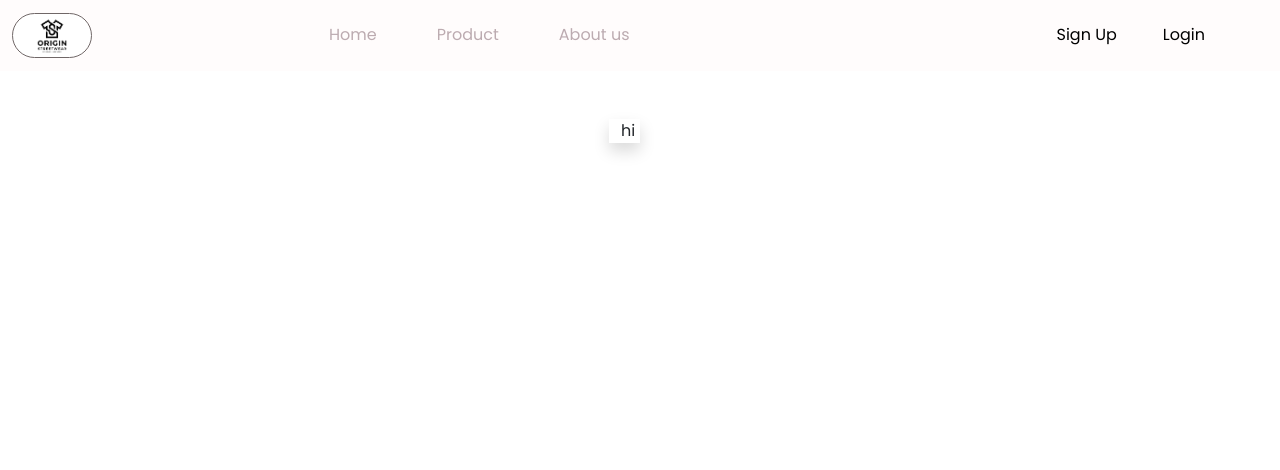
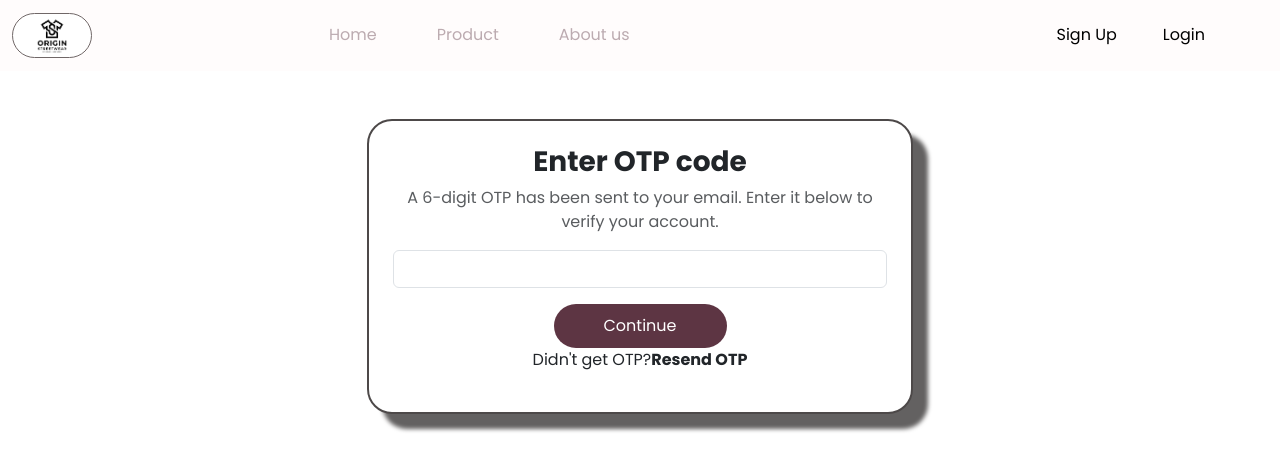
Before and after one commit to PinoyCoder29/shirtify, a Next.js app in the folder client/: page /verify-otp in a window 1280 px wide. Shown: the top 470 px of the page. Built offline with nearby package versions, Linux system fonts and the light colour scheme.

Commit message:
adding verify otp and designing

```diff
--- a/client/app/(auth)/signUp/page.tsx
+++ b/client/app/(auth)/signUp/page.tsx
@@ -41,10 +41,10 @@ export default function SignUp() {
   return (
     <section className={styles.authSection}>
       <div className="container">
-        <div className="row justify-content-center  min-vh-100 py-5">
+        <div className="row justify-content-center min-vh-100 py-5">
           {/* MAIN CARD */}
           <div className="col-lg-8 col-md-10 px-5 px-md-0">
-            <div className={`row shadow ${styles.authCard}`}>
+            <div className={`row ${styles.authCard}`}>
               {/* LEFT SIDE */}
               <div className="col-md-6 d-none d-md-flex flex-column justify-content-center p-4">
                 <div className={styles.leftContent}>
--- a/client/app/(auth)/signUp/style.module.css
+++ b/client/app/(auth)/signUp/style.module.css
@@ -6,6 +6,7 @@
   border-radius: 20px;
   overflow: hidden;
   background: white;
+  box-shadow: 15px 15px 4px rgb(99, 97, 97);
 }
 
 .leftContent {
--- a/client/app/(auth)/verify-otp/page.tsx
+++ b/client/app/(auth)/verify-otp/page.tsx
@@ -1,16 +1,78 @@
+"use client";
+import Button from "@/components/ui/Button/Button";
+import { verifyOtp } from "@/services/auth.service";
+import React, { useState } from "react";
+import { toast } from "react-toastify";
+import styles from "./style.module.css";
 export default function VerifyOtp() {
+  const [otp, setOtp] = useState("");
+  const [loading, setLoading] = useState(false);
+
+  const handleSubmit = async (e: React.FormEvent) => {
+    e.preventDefault();
+    setLoading(true);
+    const email = sessionStorage.getItem("verify_email");
+
+    if (!email) {
+      toast.error("Email not found!");
+      return;
+    }
+    if (otp.length !== 6) {
+      toast.error("OTP must be a 6 digits.");
+      return;
+    }
+    try {
+      const res = await verifyOtp({
+        email,
+        otp,
+      });
+      if (!res) {
+        toast.error(res.message);
+        return;
+      }
+      toast.success(res.message);
+      sessionStorage.removeItem("verify_email");
+    } catch (error) {
+      setLoading(false);
+    }
+  };
+
   return (
-    <section className="p-5">
-      <div className="container-fluid d-flex justify-content-center">
-        <div className="row">
-          <div className="col-md-6">
-            <div className="row shadow">
-              <div className="col-md-6">hi</div>
-              <div className="col-md-6"></div>
+    <>
+      <section className=" d-flex align-items-center justify-content-center p-5">
+        <div className="container">
+          <div className="row justify-content-center">
+            <div className="col-md-6">
+              <div className={` p-4 bg-white text-center ${styles.otpContent}`}>
+                <header>
+                  <h3 className="fw-bold">Enter OTP code</h3>
+
+                  <p className="text-muted">
+                    A 6-digit OTP has been sent to your email. Enter it below to
+                    verify your account.
+                  </p>
+
+                  <form onSubmit={handleSubmit}>
+                    <input
+                      type="text"
+                      maxLength={6}
+                      className="form-control text-center mb-3"
+                      onChange={(e) => setOtp(e.target.value)}
+                    />
+
+                    <Button type="submit" className={styles.otpButton}>
+                      {loading ? "Loading..." : "Continue"}
+                    </Button>
+                    <p>
+                      Didn't get OTP?<span className="fw-bold">Resend OTP</span>
+                    </p>
+                  </form>
+                </header>
+              </div>
             </div>
           </div>
         </div>
-      </div>
-    </section>
+      </section>
+    </>
   );
 }
--- a/client/app/(auth)/verify-otp/style.module.css
+++ b/client/app/(auth)/verify-otp/style.module.css
@@ -0,0 +1,16 @@
+.otpContent {
+  border: 2px solid rgb(77, 73, 73);
+  border-radius: 25px;
+  box-shadow: 15px 15px 4px rgb(99, 97, 97);
+}
+.otpInput {
+  height: 50px;
+  width: 50px;
+  border: 1px solid rgb(199, 190, 190);
+  text-align: center;
+  border-radius: 8px;
+}
+
+.otpButton {
+  padding: 10px 50px;
+}
--- a/client/app/api/auth/register/route.ts
+++ b/client/app/api/auth/register/route.ts
@@ -8,63 +8,57 @@ import { NextResponse } from "next/server";
 export async function POST(req: Request) {
   try {
     const { fullName, email, password } = await req.json();
+
     if (!fullName || !email || !password) {
       return NextResponse.json(
-        {
-          success: false,
-          messsage: "All fields are required!",
-        },
-        {
-          status: 400,
-        },
+        { success: false, message: "All fields are required!" },
+        { status: 400 },
       );
     }
+
+    const cleanEmail = email.toLowerCase().trim();
+
     const existingUser = await prisma.user.findUnique({
-      where: { email },
+      where: { email: cleanEmail },
     });
+
     if (existingUser) {
       return NextResponse.json(
-        {
-          success: false,
-          message: "email already registered!",
-        },
-        {
-          status: 400,
-        },
+        { success: false, message: "Email already registered!" },
+        { status: 400 },
       );
     }
+
     const hashedPassword = await hashPassword(password);
+    const otp = String(generateOtp());
 
-    const otp = generateOtp();
+    // 🔥 STORE USER TEMP DATA (STRING)
     await redis.set(
-      `register: ${email}`,
+      `register:${cleanEmail}`,
       JSON.stringify({
         fullName,
-        email,
+        email: cleanEmail,
         password: hashedPassword,
       }),
-      {
-        ex: 300,
-      },
+      { ex: 300 },
     );
-    await redis.set(`otp: ${email}`, otp, {
-      ex: 300,
-    });
-    await sentOtp(email, otp);
+
+    // 🔥 STORE OTP (STRING)
+    await redis.set(`otp:${cleanEmail}`, otp, { ex: 300 });
+
+    await sentOtp(cleanEmail, otp);
 
     return NextResponse.json({
       success: true,
-
-      message: "Otp send Successfully",
+      message: "OTP sent successfully",
+      otp,
     });
   } catch (error) {
+    console.error(error);
+
     return NextResponse.json(
-      {
-        message: "Server error",
-      },
-      {
-        status: 400,
-      },
+      { success: false, message: "Server error" },
+      { status: 500 },
     );
   }
 }
--- /dev/null
+++ b/client/app/api/auth/verify-otp/route.ts
@@ -0,0 +1,80 @@
+import { prisma } from "@/lib/prisma";
+import { redis } from "@/lib/redis";
+import { NextResponse } from "next/server";
+
+export async function POST(req: Request) {
+  try {
+    const { email, otp } = await req.json();
+
+    if (!email || !otp) {
+      return NextResponse.json(
+        { success: false, message: "Email and OTP required" },
+        { status: 400 },
+      );
+    }
+
+    const cleanEmail = email.toLowerCase().trim();
+
+    const storedOtp = await redis.get(`otp:${cleanEmail}`);
+    const pendingUser = await redis.get(`register:${cleanEmail}`);
+
+    console.log("STORED OTP:", storedOtp);
+    console.log("PENDING USER:", pendingUser);
+
+    // ❌ missing data
+    if (!storedOtp || !pendingUser) {
+      return NextResponse.json(
+        { success: false, message: "OTP expired or invalid request" },
+        { status: 400 },
+      );
+    }
+
+    // ❌ wrong OTP
+    if (String(storedOtp).trim() !== String(otp).trim()) {
+      return NextResponse.json(
+        { success: false, message: "Invalid OTP" },
+        { status: 400 },
+      );
+    }
+
+    let userData;
+    try {
+      userData =
+        typeof pendingUser === "string" ? JSON.parse(pendingUser) : pendingUser;
+    } catch {
+      return NextResponse.json(
+        { success: false, message: "Corrupted user data" },
+        { status: 400 },
+      );
+    }
+
+    // 🧠 create user in DB
+    const user = await prisma.user.create({
+      data: {
+        fullName: userData.fullName,
+        email: userData.email,
+        password: userData.password,
+      },
+    });
+
+    // 🧹 cleanup redis
+    await redis.del(`otp:${cleanEmail}`);
+    await redis.del(`register:${cleanEmail}`);
+
+    return NextResponse.json(
+      {
+        success: true,
+        message: "Account verified successfully",
+        user,
+      },
+      { status: 200 },
+    );
+  } catch (error) {
+    console.error("VERIFY ERROR:", error);
+
+    return NextResponse.json(
+      { success: false, message: "Server error" },
+      { status: 500 },
+    );
+  }
+}
--- a/client/services/auth.service.ts
+++ b/client/services/auth.service.ts
@@ -7,3 +7,7 @@ export function register(data: {
 }) {
   return apiPost("/auth/register", data);
 }
+
+export function verifyOtp(data: { email: string; otp: string }) {
+  return apiPost("/auth/verify-otp", data);
+}
```
